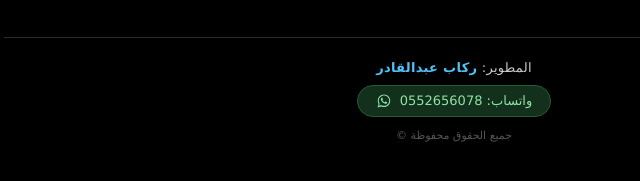
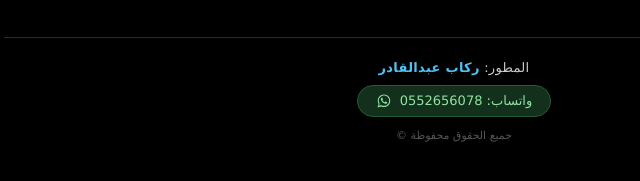
Before and after one commit to ProgDzOn/dis, a plain HTML site: page index.html in a window 1280 px wide. Shown: the part 385-566 px from the top of the page, 186-826 px from the left. Drawn offline with Linux system fonts and the light colour scheme.

```diff
--- a/index.html
+++ b/index.html
@@ -306,7 +306,7 @@
     </div>
 
     <footer class="site-footer">
-        <div class="footer-dev">المطوير: <b>ركاب عبدالقادر</b></div>
+        <div class="footer-dev">المطور: <b>ركاب عبدالقادر</b></div>
         <a class="footer-whatsapp" href="https://wa.me/213552656078" target="_blank" rel="noopener">
             <svg viewBox="0 0 32 32" xmlns="http://www.w3.org/2000/svg"><path d="M16.001 3C9.11 3 3.5 8.611 3.5 15.502c0 2.372.657 4.59 1.797 6.487L3 29l7.201-2.246a12.44 12.44 0 0 0 5.8 1.45h.003c6.891 0 12.5-5.612 12.5-12.503C28.504 8.611 22.893 3 16.001 3zm0 22.7h-.002a10.36 10.36 0 0 1-5.286-1.448l-.379-.225-4.276 1.334 1.36-4.167-.247-.428a10.34 10.34 0 0 1-1.573-5.264c0-5.716 4.653-10.368 10.406-10.368 2.78 0 5.393 1.083 7.36 3.05a10.33 10.33 0 0 1 3.045 7.355c0 5.716-4.653 10.161-10.408 10.161zm5.706-7.626c-.312-.156-1.847-.911-2.133-1.015-.286-.104-.494-.156-.702.156-.208.312-.807 1.015-.99 1.223-.182.208-.364.234-.676.078-.312-.156-1.316-.485-2.507-1.546-.927-.827-1.553-1.848-1.735-2.16-.182-.312-.02-.481.137-.636.14-.14.312-.364.468-.546.156-.182.208-.312.312-.52.104-.208.052-.39-.026-.546-.078-.156-.702-1.69-.962-2.314-.253-.608-.51-.526-.702-.536-.182-.008-.39-.01-.598-.01-.208 0-.546.078-.832.39-.286.312-1.09 1.066-1.09 2.6 0 1.534 1.116 3.016 1.272 3.224.156.208 2.196 3.354 5.32 4.702.744.321 1.324.513 1.777.657.746.238 1.425.204 1.962.124.599-.089 1.847-.755 2.107-1.484.26-.729.26-1.354.182-1.484-.078-.13-.286-.208-.598-.364z"/></svg>
             <span>واتساب: 0552656078</span>
```
